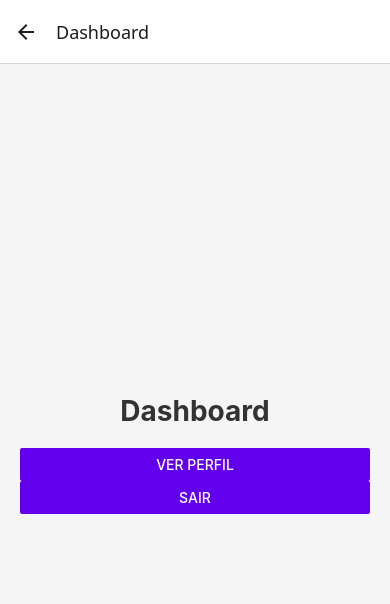
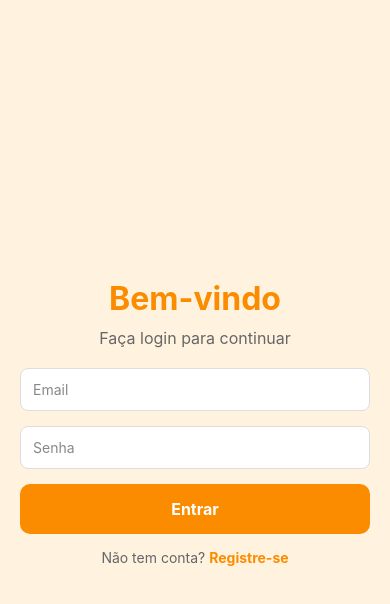
Before and after one commit to isranetoo/PontoFino, a React Native app in the folder frontend/: screen /Dashboard in a window 390 px wide. Shown: the top 604 px of the page. Built offline with nearby package versions, Linux system fonts and the light colour scheme.

Commit message:
[FEAT] implement authentication flow and enhance navigation with new screens and components

```diff
--- a/frontend/App.tsx
+++ b/frontend/App.tsx
@@ -1,5 +1,30 @@
+import { useEffect, useState } from 'react';
+import AsyncStorage from '@react-native-async-storage/async-storage';
 import AppNavigator from './src/navigation/AppNavigator';
+import LoginScreen from './src/screens/LoginScreen';
 
 export default function App() {
-  return <AppNavigator />;
+  const [isAuthenticated, setIsAuthenticated] = useState<boolean | null>(null);
+
+  useEffect(() => {
+    const checkAuth = async () => {
+      const token = await AsyncStorage.getItem('authToken');
+      if (token) {
+        const payload = token.split('.')[1];
+        const decodedPayload = payload ? JSON.parse(atob(payload)) : null;
+        const isExpired = decodedPayload?.exp < Math.floor(Date.now() / 1000);
+        setIsAuthenticated(!isExpired);
+      } else {
+        setIsAuthenticated(false);
+      }
+    };
+
+    checkAuth();
+  }, []);
+
+  if (isAuthenticated === null) {
+    return null; // Show a loading screen or spinner here if needed
+  }
+
+  return isAuthenticated ? <AppNavigator /> : <LoginScreen />;
 }
--- a/frontend/package.json
+++ b/frontend/package.json
@@ -14,8 +14,10 @@
     "@react-native-community/masked-view": "^0.1.11",
     "@react-navigation/native": "^7.1.6",
     "@react-navigation/native-stack": "^7.3.10",
+    "@react-navigation/stack": "^7.2.10",
     "axios": "^1.9.0",
     "expo": "~52.0.46",
+    "expo-image-picker": "^16.0.6",
     "expo-status-bar": "~2.0.1",
     "react": "18.3.1",
     "react-dom": "18.3.1",
--- /dev/null
+++ b/frontend/src/components/NavBar.tsx
@@ -0,0 +1,62 @@
+import React from 'react';
+import { View, TouchableOpacity, Text, StyleSheet } from 'react-native';
+
+export default function NavBar({ navigation }: any) {
+  return (
+    <View style={styles.navBar}>
+      <TouchableOpacity style={styles.navItem} onPress={() => navigation.navigate('Home')}>
+        <Text style={styles.navText}>Home</Text>
+      </TouchableOpacity>
+      <TouchableOpacity style={styles.navItem} onPress={() => navigation.navigate('Dashboard')}>
+        <Text style={styles.navText}>Dashboard</Text>
+      </TouchableOpacity>
+      <TouchableOpacity style={styles.plusButton} onPress={() => alert('Adicionar')}>
+        <Text style={styles.plusText}>+</Text>
+      </TouchableOpacity>
+      <TouchableOpacity style={styles.navItem} onPress={() => navigation.navigate('Carteira')}>
+        <Text style={styles.navText}>Carteira</Text>
+      </TouchableOpacity>
+      <TouchableOpacity style={styles.navItem} onPress={() => navigation.navigate('Profile')}>
+        <Text style={styles.navText}>Perfil</Text>
+      </TouchableOpacity>
+    </View>
+  );
+}
+
+const styles = StyleSheet.create({
+  navBar: {
+    flexDirection: 'row',
+    justifyContent: 'space-around',
+    alignItems: 'center',
+    height: 60,
+    backgroundColor: '#fb8c00',
+  },
+  navItem: {
+    flex: 1,
+    alignItems: 'center',
+    justifyContent: 'center',
+  },
+  navText: {
+    color: '#fff',
+    fontSize: 14,
+  },
+  plusButton: {
+    width: 60,
+    height: 60,
+    borderRadius: 30,
+    backgroundColor: '#fff',
+    alignItems: 'center',
+    justifyContent: 'center',
+    marginTop: -20,
+    shadowColor: '#000',
+    shadowOffset: { width: 0, height: 2 },
+    shadowOpacity: 0.3,
+    shadowRadius: 3,
+    elevation: 5,
+  },
+  plusText: {
+    color: '#fb8c00',
+    fontSize: 28,
+    fontWeight: 'bold',
+  },
+});
--- a/frontend/src/screens/DashboardScreen.tsx
+++ b/frontend/src/screens/DashboardScreen.tsx
@@ -1,17 +1,32 @@
-import { View, Text, Button, StyleSheet } from 'react-native';
+import { View, Text, TouchableOpacity, StyleSheet } from 'react-native';
+import NavBar from '../components/NavBar';
 
 export default function DashboardScreen({ navigation }: any) {
   return (
     <View style={styles.container}>
       <Text style={styles.title}>Dashboard</Text>
 
-      <Button title="Ver Perfil" onPress={() => navigation.navigate('Profile')} color="#6200ee" />
-      <Button title="Sair" onPress={() => navigation.navigate('Login')} color="#6200ee" />
+      <TouchableOpacity style={styles.button} onPress={() => navigation.navigate('Profile')}>
+        <Text style={styles.buttonText}>Ver Perfil</Text>
+      </TouchableOpacity>
+      <TouchableOpacity style={styles.button} onPress={() => navigation.navigate('Login')}>
+        <Text style={styles.buttonText}>Sair</Text>
+      </TouchableOpacity>
+
+      <NavBar navigation={navigation} />
     </View>
   );
 }
 
 const styles = StyleSheet.create({
-  container: { flex: 1, justifyContent: 'center', padding: 20, backgroundColor: '#f5f5f5' },
-  title: { fontSize: 28, fontWeight: 'bold', marginBottom: 20, color: '#333', textAlign: 'center' },
+  container: { flex: 1, justifyContent: 'space-between', padding: 20, backgroundColor: '#fff3e0' },
+  title: { fontSize: 32, fontWeight: 'bold', marginBottom: 30, color: '#fb8c00', textAlign: 'center' },
+  button: {
+    backgroundColor: '#fb8c00',
+    paddingVertical: 15,
+    borderRadius: 10,
+    marginBottom: 15,
+    alignItems: 'center',
+  },
+  buttonText: { color: '#fff', fontSize: 16, fontWeight: 'bold' },
 });
--- a/frontend/src/screens/LoginScreen.tsx
+++ b/frontend/src/screens/LoginScreen.tsx
@@ -1,12 +1,14 @@
-import { View, Text, TextInput, Button, StyleSheet, Alert } from 'react-native';
+import { View, Text, TextInput, TouchableOpacity, StyleSheet, Alert } from 'react-native';
 import { useState, useEffect } from 'react';
 import API from '../api/api';
 import AsyncStorage from '@react-native-async-storage/async-storage'; // Import AsyncStorage
 
 export default function LoginScreen({ navigation }: any) {
-  // Disable the header for this screen
+  // Ensure navigation is defined before calling setOptions
   useEffect(() => {
-    navigation.setOptions({ headerShown: false });
+    if (navigation && navigation.setOptions) {
+      navigation.setOptions({ headerShown: false });
+    }
   }, [navigation]);
 
   const [email, setEmail] = useState('');
@@ -22,8 +24,8 @@ export default function LoginScreen({ navigation }: any) {
       await AsyncStorage.setItem('authToken', access);
       await AsyncStorage.setItem('refreshToken', refresh);
 
-      // Navigate to the profile screen after login
-      navigation.navigate('Profile');
+      // Navigate to the dashboard screen after login
+      navigation.navigate('Dashboard');
     } catch (error: any) {
       console.error('Erro ao fazer login:', error.response?.data || error.message);
       Alert.alert('Erro no login', 'Verifique seu email e senha.');
@@ -40,7 +42,7 @@ export default function LoginScreen({ navigation }: any) {
         value={email}
         onChangeText={setEmail}
         style={styles.input}
-        placeholderTextColor="#aaa"
+        placeholderTextColor="#888"
       />
       <TextInput
         placeholder="Senha"
@@ -48,10 +50,12 @@ export default function LoginScreen({ navigation }: any) {
         onChangeText={setPassword}
         secureTextEntry
         style={styles.input}
-        placeholderTextColor="#aaa"
+        placeholderTextColor="#888"
       />
 
-      <Button title="Entrar" onPress={handleLogin} color="#6200ee" />
+      <TouchableOpacity style={styles.button} onPress={handleLogin}>
+        <Text style={styles.buttonText}>Entrar</Text>
+      </TouchableOpacity>
       <Text style={styles.registerText} onPress={() => navigation.navigate('Register')}>
         Não tem conta? <Text style={styles.registerLink}>Registre-se</Text>
       </Text>
@@ -60,10 +64,17 @@ export default function LoginScreen({ navigation }: any) {
 }
 
 const styles = StyleSheet.create({
-  container: { flex: 1, justifyContent: 'center', padding: 20, backgroundColor: '#f5f5f5' },
-  title: { fontSize: 28, fontWeight: 'bold', marginBottom: 10, color: '#333', textAlign: 'center' },
+  container: { flex: 1, justifyContent: 'center', padding: 20, backgroundColor: '#fff3e0' },
+  title: { fontSize: 32, fontWeight: 'bold', marginBottom: 10, color: '#fb8c00', textAlign: 'center' },
   subtitle: { fontSize: 16, color: '#666', marginBottom: 20, textAlign: 'center' },
   input: { borderWidth: 1, borderColor: '#ddd', marginBottom: 15, padding: 12, borderRadius: 8, backgroundColor: '#fff' },
+  button: {
+    backgroundColor: '#fb8c00',
+    paddingVertical: 15,
+    borderRadius: 10,
+    alignItems: 'center',
+  },
+  buttonText: { color: '#fff', fontSize: 16, fontWeight: 'bold' },
   registerText: { marginTop: 15, textAlign: 'center', color: '#666' },
-  registerLink: { color: '#6200ee', fontWeight: 'bold' },
+  registerLink: { color: '#fb8c00', fontWeight: 'bold' },
 });
--- a/frontend/src/screens/ProfileScreen.tsx
+++ b/frontend/src/screens/ProfileScreen.tsx
@@ -1,7 +1,8 @@
-import { View, Text, Button, StyleSheet } from 'react-native';
+import { View, Text, StyleSheet, TouchableOpacity } from 'react-native';
 import { useEffect, useState } from 'react';
 import AsyncStorage from '@react-native-async-storage/async-storage';
 import API from '../api/api';
+import NavBar from '../components/NavBar';
 
 export default function ProfileScreen({ navigation }: any) {
   const [profile, setProfile] = useState<any>(null);
@@ -34,7 +35,10 @@ export default function ProfileScreen({ navigation }: any) {
     return (
       <View style={styles.container}>
         <Text style={styles.error}>{error}</Text>
-        <Button title="Fazer Login" onPress={() => navigation.navigate('Login')} color="#6200ee" />
+        <TouchableOpacity style={styles.button} onPress={() => navigation.navigate('Login')}>
+          <Text style={styles.buttonText}>Fazer Login</Text>
+        </TouchableOpacity>
+        <NavBar navigation={navigation} />
       </View>
     );
   }
@@ -43,6 +47,7 @@ export default function ProfileScreen({ navigation }: any) {
     return (
       <View style={styles.container}>
         <Text style={styles.loading}>Carregando perfil...</Text>
+        <NavBar navigation={navigation} />
       </View>
     );
   }
@@ -53,15 +58,26 @@ export default function ProfileScreen({ navigation }: any) {
       <Text style={styles.info}>Nome: {profile.username}</Text>
       <Text style={styles.info}>Email: {profile.email}</Text>
 
-      <Button title="Voltar para Dashboard" onPress={() => navigation.navigate('Dashboard')} color="#6200ee" />
+      <TouchableOpacity style={styles.button} onPress={() => navigation.navigate('Dashboard')}>
+        <Text style={styles.buttonText}>Voltar para Dashboard</Text>
+      </TouchableOpacity>
+      <NavBar navigation={navigation} />
     </View>
   );
 }
 
 const styles = StyleSheet.create({
-  container: { flex: 1, justifyContent: 'center', padding: 20, backgroundColor: '#f5f5f5' },
-  title: { fontSize: 28, fontWeight: 'bold', marginBottom: 20, color: '#333', textAlign: 'center' },
+  container: { flex: 1, justifyContent: 'space-between', padding: 20, backgroundColor: '#fff3e0' },
+  title: { fontSize: 32, fontWeight: 'bold', marginBottom: 20, color: '#fb8c00', textAlign: 'center' },
   info: { fontSize: 16, color: '#666', marginBottom: 10 },
   error: { color: 'red', marginBottom: 20, textAlign: 'center' },
   loading: { fontSize: 16, color: '#666', textAlign: 'center' },
+  button: {
+    backgroundColor: '#fb8c00',
+    paddingVertical: 15,
+    borderRadius: 10,
+    alignItems: 'center',
+    marginTop: 20,
+  },
+  buttonText: { color: '#fff', fontSize: 16, fontWeight: 'bold' },
 });
--- a/frontend/src/screens/RegisterScreen.tsx
+++ b/frontend/src/screens/RegisterScreen.tsx
@@ -1,4 +1,4 @@
-import { View, Text, TextInput, Button, StyleSheet, Alert } from 'react-native';
+import { View, Text, TextInput, TouchableOpacity, StyleSheet, Alert } from 'react-native';
 import { useState, useEffect } from 'react';
 import API from '../api/api';
 
@@ -38,14 +38,14 @@ export default function RegisterScreen({ navigation }: any) {
         value={username}
         onChangeText={setUsername}
         style={styles.input}
-        placeholderTextColor="#aaa"
+        placeholderTextColor="#888"
       />
       <TextInput
         placeholder="Email"
         value={email}
         onChangeText={setEmail}
         style={styles.input}
-        placeholderTextColor="#aaa"
+        placeholderTextColor="#888"
       />
       <TextInput
         placeholder="Senha"
@@ -53,10 +53,12 @@ export default function RegisterScreen({ navigation }: any) {
         onChangeText={setPassword}
         secureTextEntry
         style={styles.input}
-        placeholderTextColor="#aaa"
+        placeholderTextColor="#888"
       />
 
-      <Button title="Registrar" onPress={handleRegister} color="#6200ee" />
+      <TouchableOpacity style={styles.button} onPress={handleRegister}>
+        <Text style={styles.buttonText}>Registrar</Text>
+      </TouchableOpacity>
       <Text style={styles.loginText} onPress={() => navigation.navigate('Login')}>
         Já tem conta? <Text style={styles.loginLink}>Entrar</Text>
       </Text>
@@ -65,10 +67,17 @@ export default function RegisterScreen({ navigation }: any) {
 }
 
 const styles = StyleSheet.create({
-  container: { flex: 1, justifyContent: 'center', padding: 20, backgroundColor: '#f5f5f5' },
-  title: { fontSize: 28, fontWeight: 'bold', marginBottom: 10, color: '#333', textAlign: 'center' },
+  container: { flex: 1, justifyContent: 'center', padding: 20, backgroundColor: '#fff3e0' },
+  title: { fontSize: 32, fontWeight: 'bold', marginBottom: 10, color: '#fb8c00', textAlign: 'center' },
   subtitle: { fontSize: 16, color: '#666', marginBottom: 20, textAlign: 'center' },
   input: { borderWidth: 1, borderColor: '#ddd', marginBottom: 15, padding: 12, borderRadius: 8, backgroundColor: '#fff' },
+  button: {
+    backgroundColor: '#fb8c00',
+    paddingVertical: 15,
+    borderRadius: 10,
+    alignItems: 'center',
+  },
+  buttonText: { color: '#fff', fontSize: 16, fontWeight: 'bold' },
   loginText: { marginTop: 15, textAlign: 'center', color: '#666' },
-  loginLink: { color: '#6200ee', fontWeight: 'bold' },
+  loginLink: { color: '#fb8c00', fontWeight: 'bold' },
 });
```
Also changed, not shown: frontend/src/AppNavigator.tsx (added, +20 -0 lines), frontend/src/api/api.ts (+31 -3 lines), 1 other file (tests, documents, lock files or other folders).
